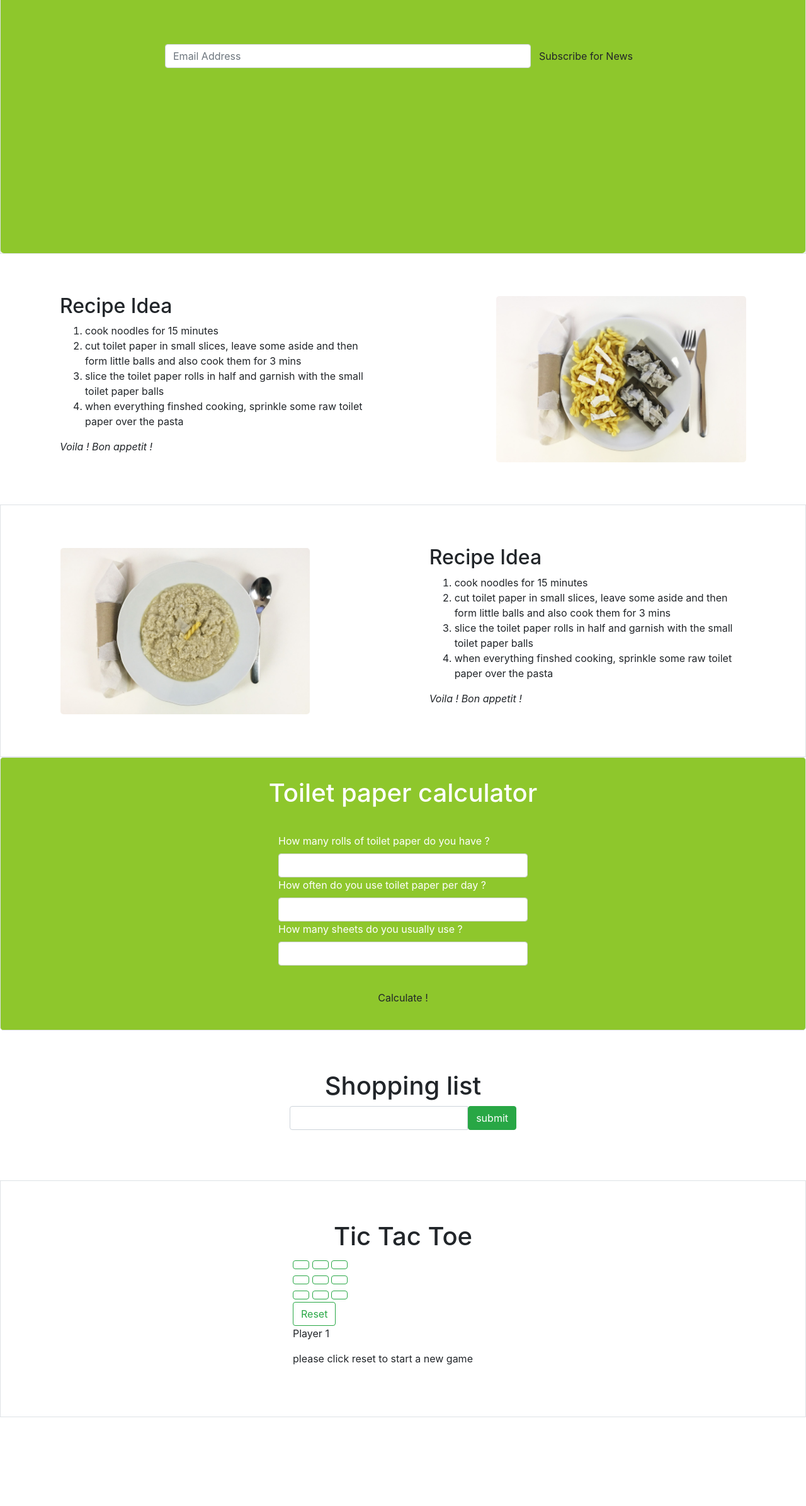
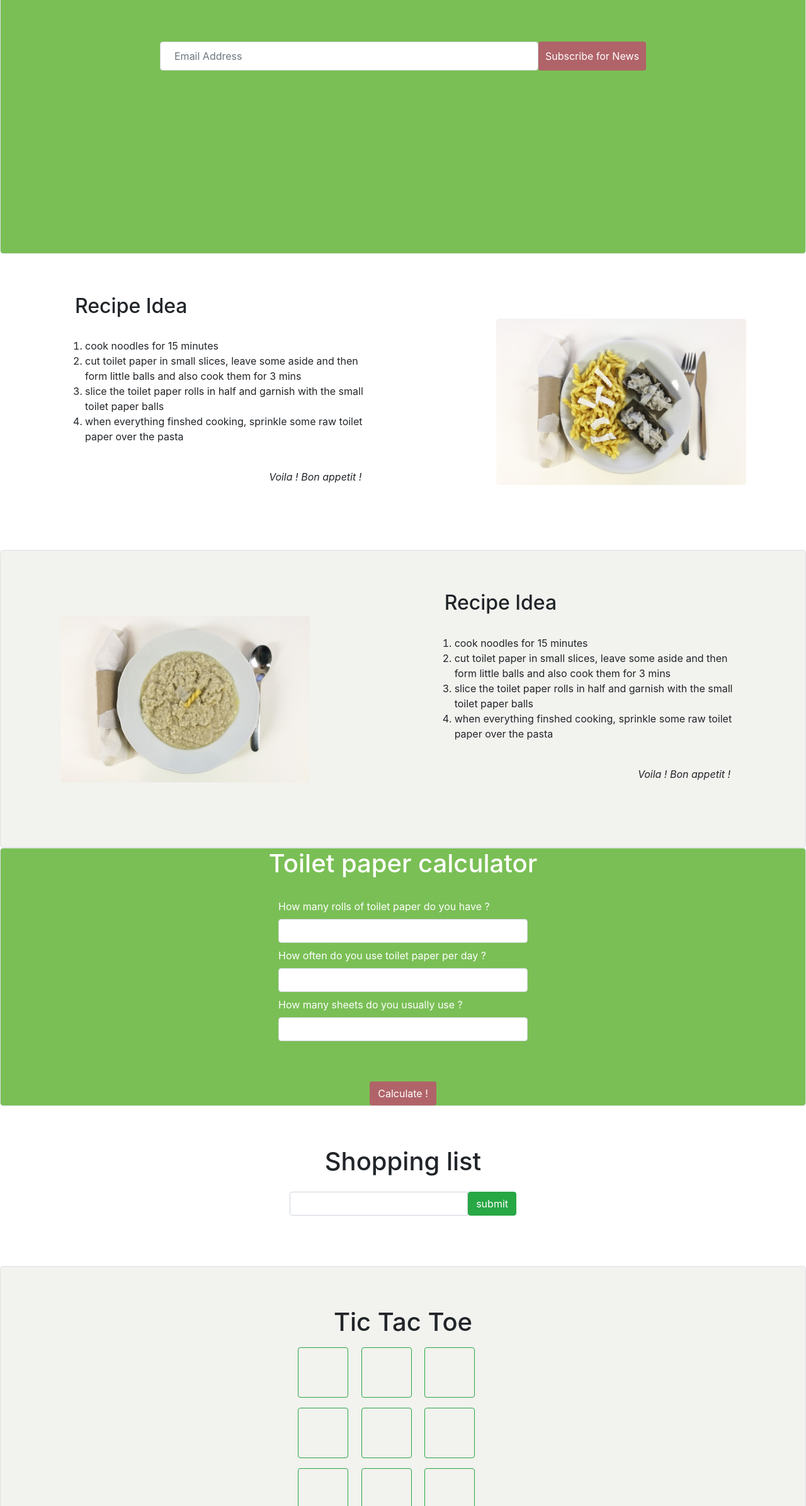
Before and after one commit to OliviaHelmuth/CoronaWebsite, a website: page index1.1.html in a window 1280 px wide. Shown: the part 409-2800 px from the top of the page at 63% size. Before the commit the page ends 2659 px from the top, so only its background shows below. Drawn offline with nearby package versions, Linux system fonts and the light colour scheme.

Commit message:
improved classes, added list and game layout

```diff
--- a/style1.1.css
+++ b/style1.1.css
@@ -6,38 +6,70 @@
 }
 .landing-section {
     height: 94vh;
-    background-color: rgb(142, 199, 44);
     color: white;
     font-size: 5em;
-    border-radius: 5px
 }
 .landing-section form {
     margin-bottom: 150px;
 }
+.landing-section input {
+    padding: 22px;
+}
+.landing-section button {
+    padding: 10px;
+}
+.myButton {
+    color: white;
+    background-color: #B06469;
+}
+.myButton:hover {
+    background-color: #804351;
+    color: white;
+}
 .my-section {
     padding: 4rem 0rem;
 }
-.my-section--grey {
-    background-color: rgb(247, 247, 247);
-    border-radius: 5px;
-}
-.calculator-section {
-    background-color: rgb(142, 199, 44);
-    border-radius: 5px;
-}
 .calculator-section h1 {
-    padding: 2rem;
+    padding-bottom: 1rem;
     color: white;
 }
 #calculate-button {
-    margin: 2rem;
+    margin-top: 4rem;
 }
-#delete-button {
-    padding: ;
-}
-#shopping-list-input-item {
-    background-color: white;
+.addedItem {
+    background-color: white !important;
 }
 #toilet-form label{
     color: white;
+    padding-top: 0.5rem;
 }
+#shoppingList {
+    margin: 1rem 0rem !important;
+}
+.green {
+    background-color: #7ABF55!important;
+}
+.light-color {
+    background-color: #F2F2EE!important;
+}
+.border {
+    border-radius: 5px
+}
+#navbarNavDropdown a {
+    color: rgba(0, 0, 0, 0.5);
+}
+#navbarNavDropdown a:hover {
+    color: rgba(0, 0, 0, 0.7);
+}
+.recipe h2 {
+    padding: 0 0 1.5rem 1.5rem;
+}
+.recipe p {
+    text-align: end;
+    padding: 1.5rem;
+}
+#Tic-Tac-Toe button {
+    margin: 0.5rem;
+    height: 5rem;
+    width: 5rem;
+}
```
